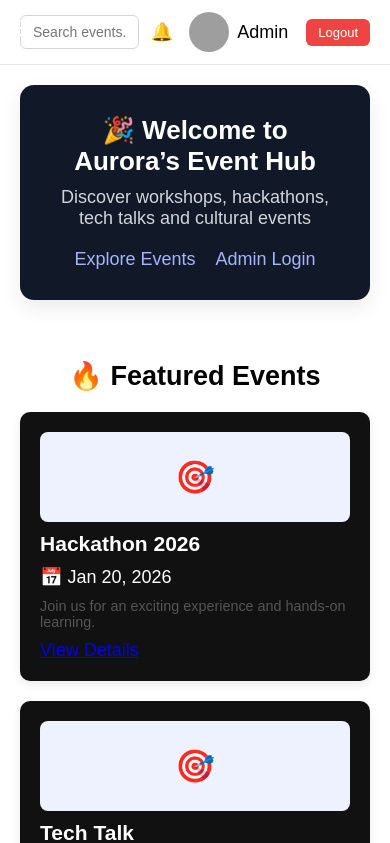
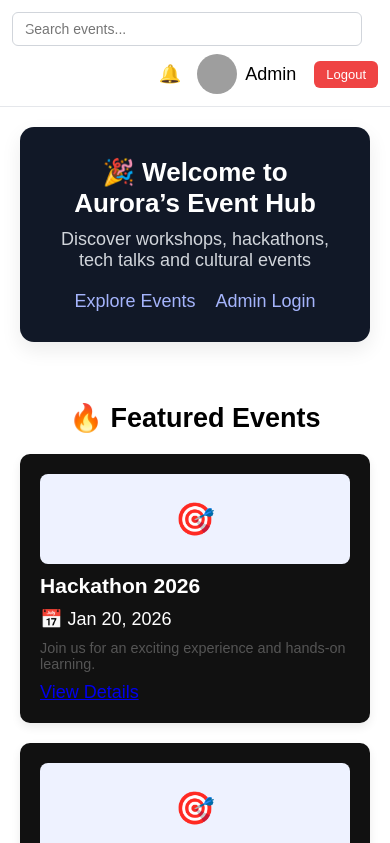
Before and after one commit to vaishnavichattarbandh/event-registration-frontend, a React app: page / in a window 390 px wide. Shown: the top 843 px of the page. Built offline with nearby package versions, Linux system fonts and the light colour scheme; grey boxes are pictures that could not be loaded; the HTML template or start-up script is replaced by a standard one.

Commit message:
Fix dashboard layout and navbar alignment

```diff
--- a/src/App.css
+++ b/src/App.css
@@ -1,34 +1,42 @@
 /* ==========================================================================
-   GLOBAL APP LAYOUT CENTER FIX
+   APP LAYOUT
    ========================================================================== */
 
-/* 1. Target the main wrapper container around your Sidebar and Pages */
-#root > div, .app-container, .main-layout {
-  display: grid;
-  grid-template-columns: 260px 1fr; /* 260px for sidebar, 1fr for the page content */
+.app-layout {
+  display: flex;
   min-height: 100vh;
-  width: 100vw;
-  overflow-x: hidden;
-  background-color: #f3f4f6; /* Smooth slate background for the entire page workspace */
+  background: #f3f4f6;
 }
 
-/* 2. Target the main content area panel sitting on the right side */
-main, .content-area, .main-content {
-  display: flex;
-  flex-direction: column;
-  align-items: center;       /* Centers your Hero Card and Grid cards horizontally */
-  justify-content: flex-start;
-  width: 100%;
+/* ==========================================================================
+   MAIN CONTENT
+   ========================================================================== */
+
+.main-content {
+  margin-left: 240px;      /* Same as sidebar width */
+  width: calc(100% - 240px);
+  min-height: 100vh;
   padding: 20px;
   box-sizing: border-box;
+  background: #f8fafc;
 }
 
-/* 3. Ensure your Sidebar container doesn't break the grid framework layout */
-aside, .sidebar {
-  width: 260px;
-  height: 100vh;
-  position: sticky;          /* Keeps it on the screen smoothly while scrolling */
-  top: 0;
-  left: 0;
-  z-index: 100;
+.main-content nav {
+  width: 100%;
 }
+
+.main-content > * {
+  width: 100%;
+}
+
+/* ==========================================================================
+   MOBILE
+   ========================================================================== */
+
+@media (max-width: 768px) {
+  .main-content {
+    margin-left: 0;
+    width: 100%;
+    padding: 15px;
+  }
+}
--- a/src/styles/sidebar.css
+++ b/src/styles/sidebar.css
@@ -7,12 +7,12 @@
   background: #111827;
   color: white;
   padding: 20px;
+  box-sizing: border-box;
   position: fixed;
   top: 0;
   left: 0;
-  z-index: 1002; /* above overlay */
+  z-index: 1002;
   transition: transform 0.3s ease;
-  transform: translateX(0); /* visible by default on desktop */
 }
 
 .sidebar.open {
@@ -46,8 +46,25 @@
   color: white;
 }
 
-/* ================= MOBILE ================= */
+/* ===============================
+   MAIN CONTENT
+================================ */
+
+.main-content {
+  margin-left: 240px;
+  width: calc(100% - 240px);
+  min-height: 100vh;
+  padding: 20px;
+  box-sizing: border-box;
+  background: #f3f4f6;
+}
+
+/* ===============================
+   MOBILE
+================================ */
+
 @media (max-width: 768px) {
+
   .sidebar {
     transform: translateX(-100%);
   }
@@ -56,97 +73,33 @@
     transform: translateX(0);
   }
 
+  .main-content {
+    margin-left: 0;
+    width: 100%;
+    padding: 15px;
+  }
+
   .hamburger {
     display: block;
     position: fixed;
-    top: 1rem;
-    left: 1rem;
+    top: 15px;
+    left: 15px;
     z-index: 1100;
-    font-size: 2rem;
+    font-size: 24px;
     background: none;
     border: none;
     color: white;
     cursor: pointer;
-  }
-
-  .main-content {
-    margin-left: 0;
   }
 }
 
 /* ===============================
    OVERLAY
 ================================ */
+
 .overlay {
   position: fixed;
   inset: 0;
-  background: rgba(0, 0, 0, 0.45);
-  z-index: 1001; /* below sidebar but above content */
+  background: rgba(0,0,0,0.45);
+  z-index: 1001;
 }
-
-/* ===============================
-   MAIN CONTENT
-================================ */
-.main-content {
-  padding: 20px;
-  margin-left: 240px; /* leave space for desktop sidebar */
-}
-
-/* ===============================
-   NAVBAR
-================================ */
-.navbar {
-  display: flex;
-  align-items: center;
-  gap: 12px;
-  padding: 12px 20px;
-  background: #ffffff;
-  border-bottom: 1px solid #e5e7eb;
-  position: sticky;
-  top: 0;
-  z-index: 1000;
-  font-family: "Agency FB", Arial, sans-serif;
-  margin-left: 0;
-  width: 100%;
-}
-
-@media (min-width: 769px) {
-  .navbar {
-    width: calc(100% - 240px);
-  }
-}
-
-/* ===============================
-   SEARCH INPUT
-================================ */
-.search {
-  flex: 1;
-  max-width: 350px;
-  padding: 8px 12px;
-  border-radius: 6px;
-  border: 1px solid #d1d5db;
-  outline: none;
-  font-size: 14px;
-  min-width: 0;
-}
-
-.search:focus {
-  border-color: #2563eb;
-}
-
-/* ===============================
-   HAMBURGER (MOBILE ONLY)
-================================ */
-.hamburger {
-  font-size: 22px;
-  background: none;
-  border: none;
-  cursor: pointer;
-  display: none;
-}
-
-@media (max-width: 768px) {
-  .hamburger {
-    display: block;
-  }
-}
```
